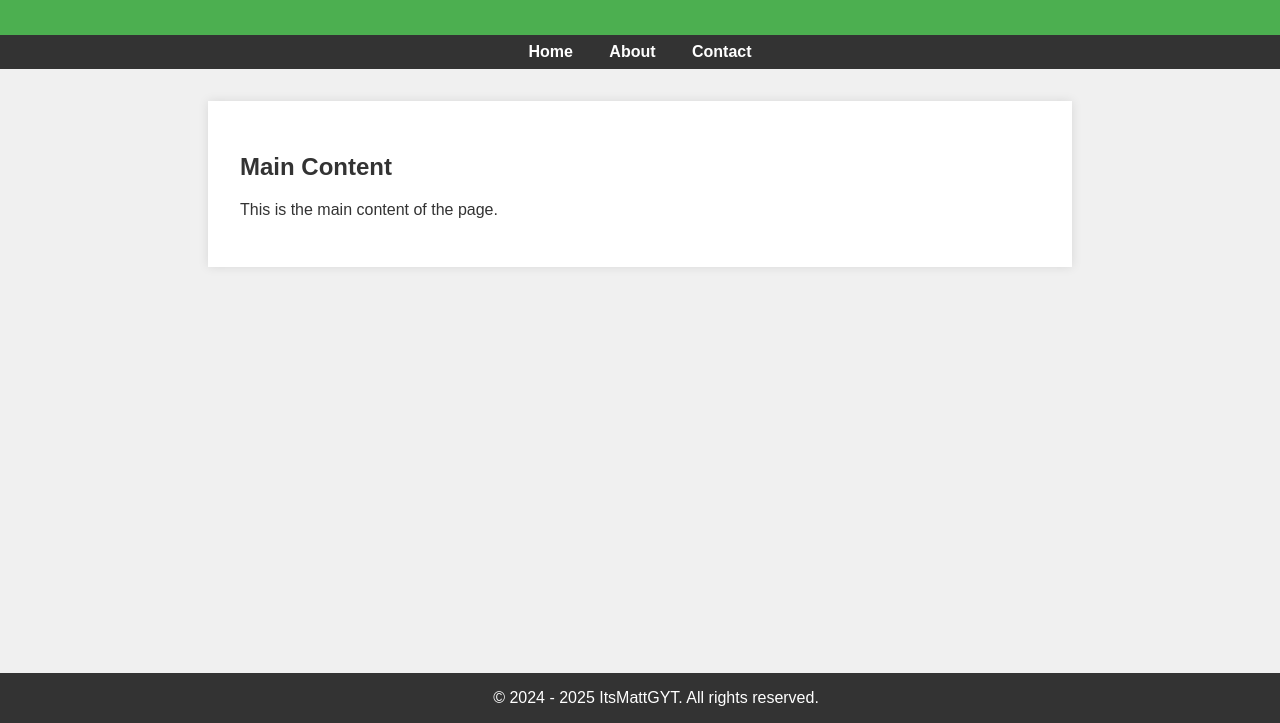
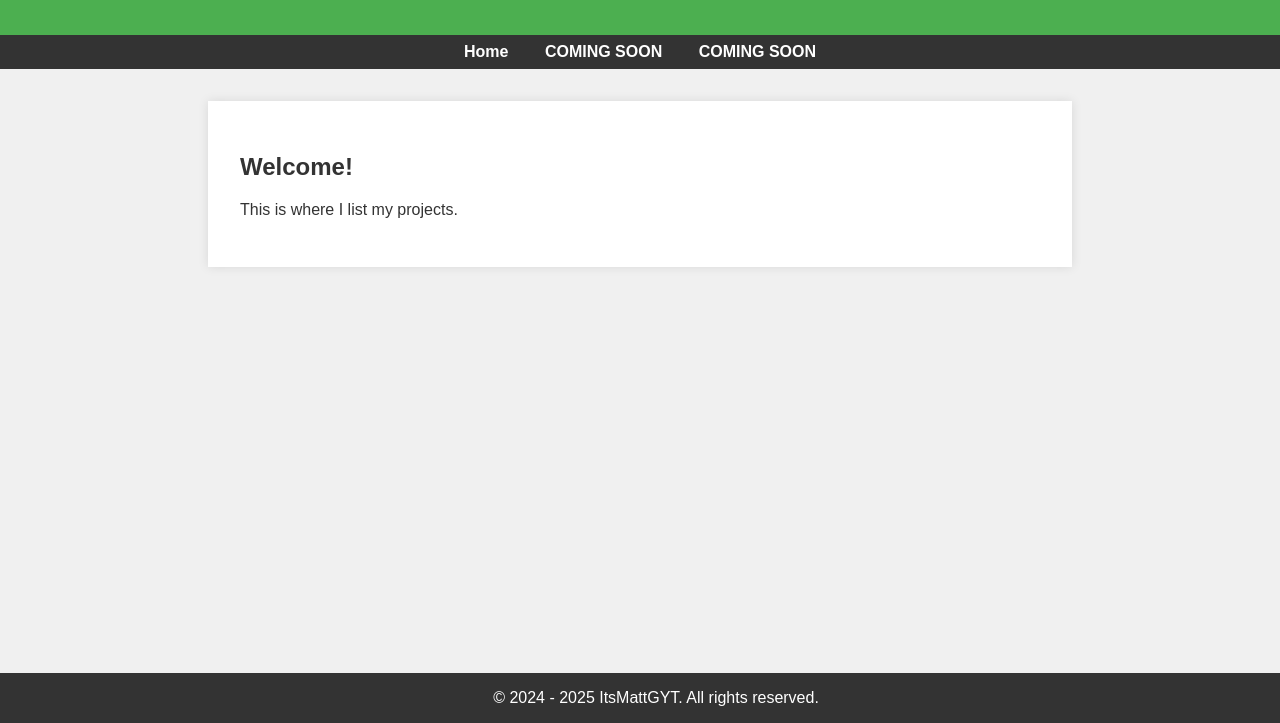
Before and after one commit to ProProgramer123/proprogramer123.github.io, a plain HTML site: page index.html in a window 1280 px wide. Shown: the part 77-800 px from the top of the page. Drawn offline with Linux system fonts and the light colour scheme.

Commit message:
Update index.html

```diff
--- a/index.html
+++ b/index.html
@@ -3,7 +3,7 @@
 <head>
     <meta charset="UTF-8">
     <meta name="viewport" content="width=device-width, initial-scale=1.0">
-    <title>Homepage</title>
+    <title>ItsMattG's Home</title>
     <!-- Link to the CSS file -->
     <link rel="stylesheet" href="styles.css">
 </head>
@@ -13,12 +13,12 @@
     </header>
     <nav>
         <a href="#">Home</a>
-        <a href="#">About</a>
-        <a href="#">Contact</a>
+        <a href="#">COMING SOON</a>
+        <a href="#">COMING SOON</a>
     </nav>
     <main>
-        <h2>Main Content</h2>
-        <p>This is the main content of the page.</p>
+        <h2>Welcome!</h2>
+        <p>This is where I list my projects.</p>
     </main>
     <footer>
         &copy; 2024 - 2025 ItsMattGYT. All rights reserved.
```
